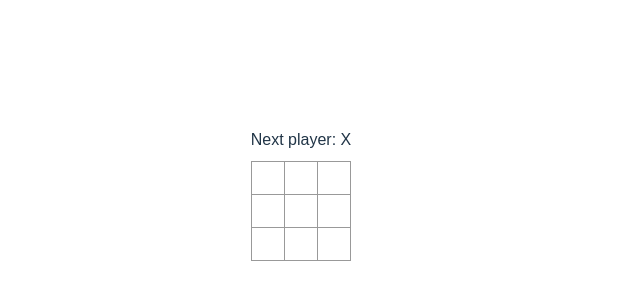
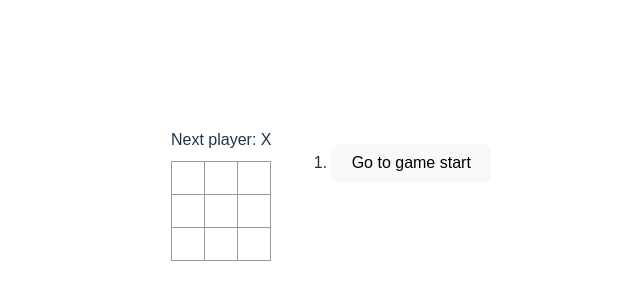
Before and after one commit to omerozceylan/tic-tac-toe-react, a React (Vite) app: page / in a window 1280 px wide. Shown: the part 206-506 px from the top of the page, without its empty margins (309-949 px from the left). Built offline with nearby package versions, Linux system fonts and the light colour scheme.

Commit message:
feat: all moves printing as button

```diff
--- a/src/Game.jsx
+++ b/src/Game.jsx
@@ -10,8 +10,28 @@
         // console.log(nextSquares)
         setHistory([...history, nextSquares])
         setXIsNext(!xIsNext)
-        console.log(history)
     }
+
+    function jumpTo(nextMove) {
+
+    }
+
+    const moves = history.map((squares, move) => {
+        let description
+        if (move > 0) {
+            description = 'Go to move #' + move;
+        } else {
+            description = 'Go to game start'
+        }
+
+        return (
+            <li key={move}>
+                <button onClick={()=> jumpTo(move)}>{description}</button>
+            </li>
+        )
+    }
+
+    )
 
     return (
         <>
@@ -20,7 +40,7 @@
                 <Board xIsNext={xIsNext} squares={currentSquares} onPlay={handlePlay} />
             </div>
             <div className="game-info">
-                <ol>{/*TODO*/}</ol>
+                <ol>{moves}</ol>
             </div>
         </div>
         </>
```
